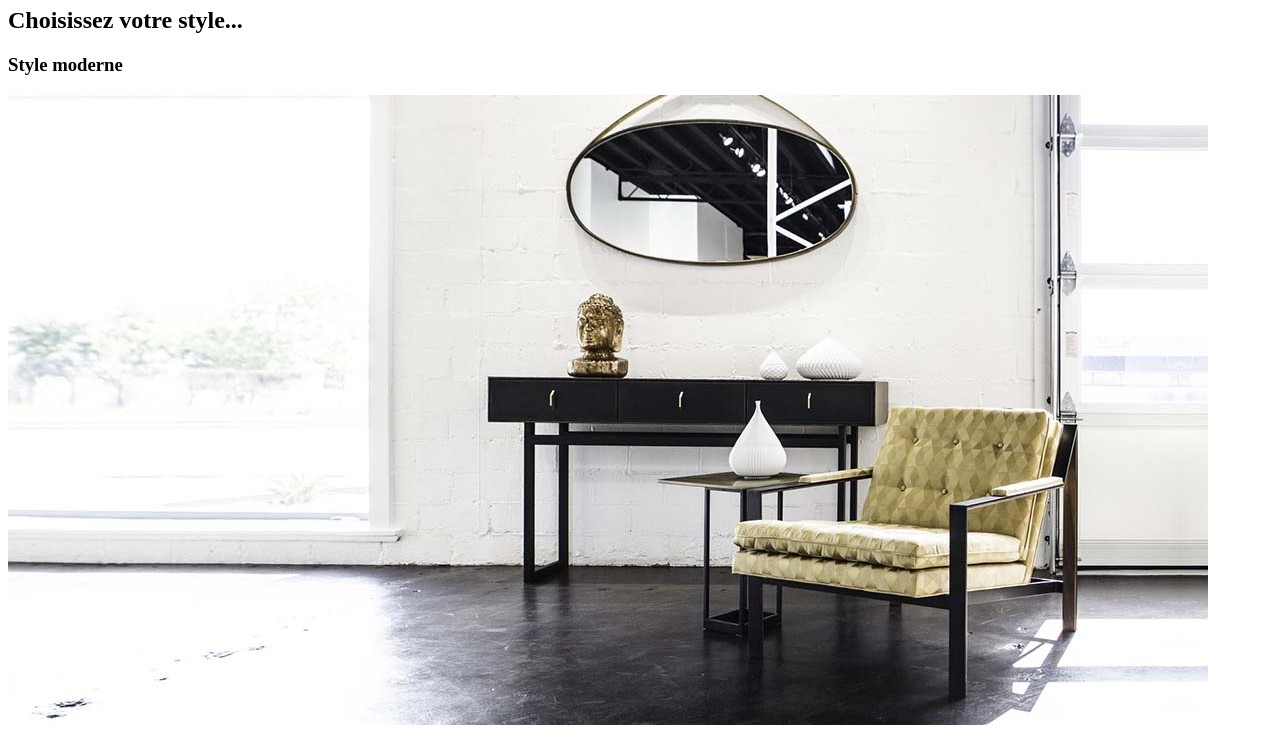
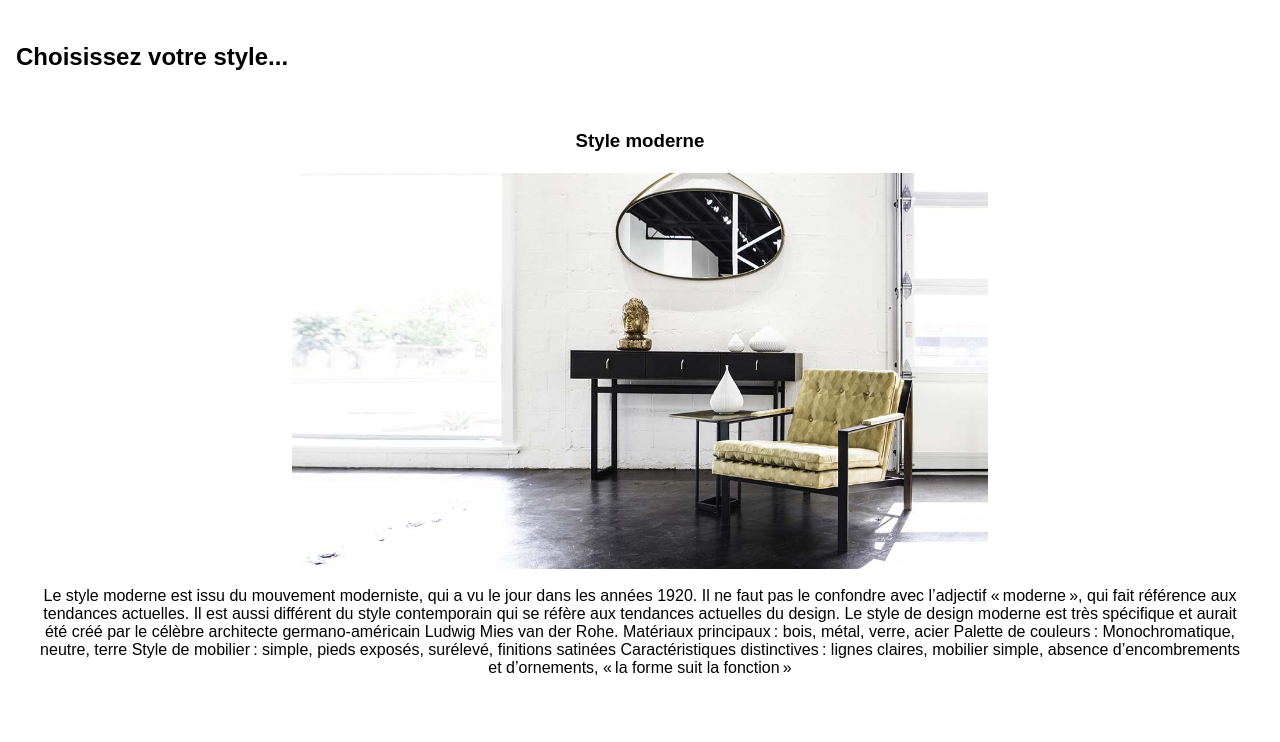
Before and after one commit to bouryfaye/passion_new, a plain HTML site: page index.html in a window 1280 px wide. Shown: the part 73-815 px from the top of the page. Drawn offline with Linux system fonts and the light colour scheme.

Commit message:
mise en page

```diff
--- a/css/style.css
+++ b/css/style.css
@@ -16,33 +16,40 @@
     text-align: center;
 }
 h1{
-    color: white;
+    color: red;
 }
+
 main{
+    padding: 1em;
     display: flex;
+    flex-flow: row wrap;
+    gap: 5px;
+}
+main > section{
+    padding: 1em;
+    flex: 1;
+    flex-basis: 100%;
+}
+section{
+    display: flex;
+    justify-content: center;
+    align-items: center;
     flex-flow: column;
+    color: black;
+    text-align: justify;
+    padding: 0 2em 0 2em;
 }
-h3 > img{
-    width: 100px;
-    height: 100px;
-    border-radius: 8%;
-    border: 2px #03413e solid;
+
+section img{
+
+    width: 700px;
+    height: 400px;
+    border-radius: 3%;
+    border: 2px white solid;
 
 }
-main > p{
-    text-align: justify;
-    color:white;
-    background-color: rgb(51, 199, 162);
-    width: 27%;
-    display: flex;
-    flex-flow: column;
-    justify-content: center;
-    align-items: center;
-    padding: 0.5em 0 0.5em 0;
-    border-radius: 15px;
-}/*
-.coordonnees p{
+
+section p{
+    text-align: center;
     display: block;
-    text-align: center;
-    font-size: 18px;
-}*/
+}
--- a/index.html
+++ b/index.html
@@ -4,6 +4,7 @@
     <meta charset="UTF-8">
     <meta http-equiv="X-UA-Compatible" content="IE=edge">
     <meta name="viewport" content="width=device-width, initial-scale=1.0">
+    <link rel="stylesheet" href="css/style.css">
     <title>Passion</title>
 </head>
 <body>
@@ -13,6 +14,7 @@
     <!--<img src="img/exemple_style.jpg" alt="">-->
     <main>
         <h2>Choisissez votre style...</h2>
+            <section>
                 <h3>Style moderne</h3>
                 <img src="img/moderne.jpg" alt="">
                 <p>Le style moderne est issu du mouvement moderniste, qui a vu le jour dans les années 1920. Il ne faut pas le confondre avec l’adjectif « moderne », qui fait référence aux tendances actuelles. Il est aussi différent du style contemporain qui se réfère aux tendances actuelles du design. Le style de design moderne est très spécifique et aurait été créé par le célèbre architecte germano-américain Ludwig Mies van der Rohe.
@@ -24,6 +26,8 @@
                     Style de mobilier : simple, pieds exposés, surélevé, finitions satinées
 
                     Caractéristiques distinctives : lignes claires, mobilier simple, absence d’encombrements et d’ornements, « la forme suit la fonction » </p>
+            </section>
+            <section>
                 <h3>Style contemporain</h3>
                 <img src="img/contemporain.jpg" alt="">
                 <p>Le style contemporain ne doit pas être confondu avec le style moderne. Si votre client veut une maison contemporaine, cela signifie qu’il s’inscrit dans les tendances actuelles du design. Il ne s’agit pas d’une tendance statique, mais plutôt d’une tendance évolutive, qui s’adapte à l’époque actuelle. Le style contemporain repose généralement sur la simplicité, la sophistication et la pureté des lignes. Il est épuré, élégant et lumineux.
@@ -35,6 +39,8 @@
                     Style de mobilier : pieds exposés, tons neutres, fibres naturelles, impressions bicolores, pas de contours ni de tissus superflus
 
                     Caractéristiques distinctives : espace ouvert, non encombré, aéré, accent sur la ligne et la forme </p>
+            </section>
+            <section>
                 <h3>Style minimaliste</h3>
                 <img src="img/minimaliste.jpg" alt="">
                 <p>Le style de design minimaliste découle de la théorie « moins, c’est plus ». Il y a moins de meubles, moins d’encombrement, moins d’accessoires. Même les éléments utilisés sont minimalistes dans la mesure où ils sont aérés et entourés d’un espace vide. Si votre client est adepte du style minimaliste, vous allez devoir travailler avec des espaces ouverts, peu de meubles et beaucoup de blanc.
@@ -46,6 +52,8 @@
                     Style de mobilier : formes épurées, fonctionnel, simple, couleurs sobres
 
                     Caractéristiques distinctives : lignes épurées, sans encombrement, absence d’ornementation, calme, spacieux, aéré, beaucoup de lumière </p>
+            </section>
+            <section>
                 <h3>Style industriel</h3>
                 <img src="img/industriel.jpg" alt="">
                 <p>Le style industriel s’inspire s’inspire de l’âge industriel, où la machine, le métal et la brique prédominaient. De nos jours, il célèbre les matériaux bruts et exposés d’un bâtiment. Il n’est cependant pas réservé aux personnes qui vivent dans des lofts ; n’importe quel espace peut être transformé en une maison de style industriel avec la palette de couleurs, les matériaux et le mobilier appropriés.
@@ -57,6 +65,8 @@
                     Style de mobilier : mélange de bois et de métal, aspect vintage/antique, patiné, fonctionnel
 
                     Caractéristiques distinctives : concept ouvert, hauts plafonds, matériaux exposés, épuré, fonctionnel, mélange d’ancien et de nouveau, espace négatif </p>
+            </section>
+            <section>
                 <h3>Style scandinave</h3>
                 <img src="img/scandinave.jpg" alt="">
                 <p>Le style scandinave vient des pays nordiques. Il met l’accent sur la lumière naturelle et artificielle pour créer un espace lumineux et soigné. Le design scandinave présente de nombreuses similitudes avec le design minimaliste, où la fonctionnalité, la simplicité et la pureté des lignes règnent en maître.
@@ -68,6 +78,8 @@
                     Style de mobilier : fonctionnel, simple, fibres naturelles, lignes épurées, bords lisses et arrondis, teintes naturelles
 
                     Caractéristiques distinctives : spacieux, peu d’accessoires, lumière naturelle, planchers légers, sans encombrement, minimaliste </p>
+            </section>
+            <section>
                 <h3>Style transitionnel</h3>
                 <img src="img/transitionnel.jpg" alt="">
                 <p>Le style transitionnel est un mélange de traditionnel et de contemporain. Il offre le meilleur des deux mondes en alliant confort et élégance. Ce style met l’accent sur la texture et le matériau plutôt que sur la couleur.
@@ -79,6 +91,8 @@
                     Style de mobilier : courbes combinées à des lignes droites, finitions laquées, tissus modernes, imprimés et motifs subtils
 
                     Caractéristiques distinctives : ornements légers, lignes épurées, accueillant, mur dominant, couleurs neutres</p>
+            </section>
+            <section>
                 <h3>Style bohême</h3>
                 <img src="img/bohême.jpg" alt="">
                 <p>Le style bohème convient aux personnes qui adoptent un style de vie hors des convetions et qui aiment les couleurs vives, les meubles vintages et superposer les matériaux. Ce style est un mélange de beauté, de chaos et de culture. Il permet au propriétaire d’exprimer son individualité et intègre souvent des accessoires provenant de voyages ou de marchés aux puces. Ce style de design d’intérieur s’illustre par une forme ordonnée d’encombrement.
@@ -91,6 +105,8 @@
 
                     Caractéristiques distinctives : coloré, couches, textures et motifs variés, vintage, tapisseries, encombré</p>
                 <h3>Style rustique</h3>
+            </section>
+            <section>
                 <img src="img/rustique.jpg" alt="">
                 <p>Le style rustique consiste à apporter des éléments naturels dans une maison. Ce style est souvent utilisé pour les chalets mais il est de plus en plus populaire auprès des citadins. Le style rustique incorpore des accessoires extérieurs tels que des branches, des bûches et du bois de récupération.
 
@@ -101,6 +117,7 @@
                     Style de mobilier : bois vieilli/brut, cuir, bords rugueux
 
                     Caractéristiques distinctives : poutres en bois, cheminée en pierre/mur d’ambiance, couleurs chaudes, matériaux naturels, comptoirs et meubles en bois, finitions usées </p>
+            </section>
 
     </main>
 </body>
```
Lines whose indentation alone changed are shown as unchanged.
